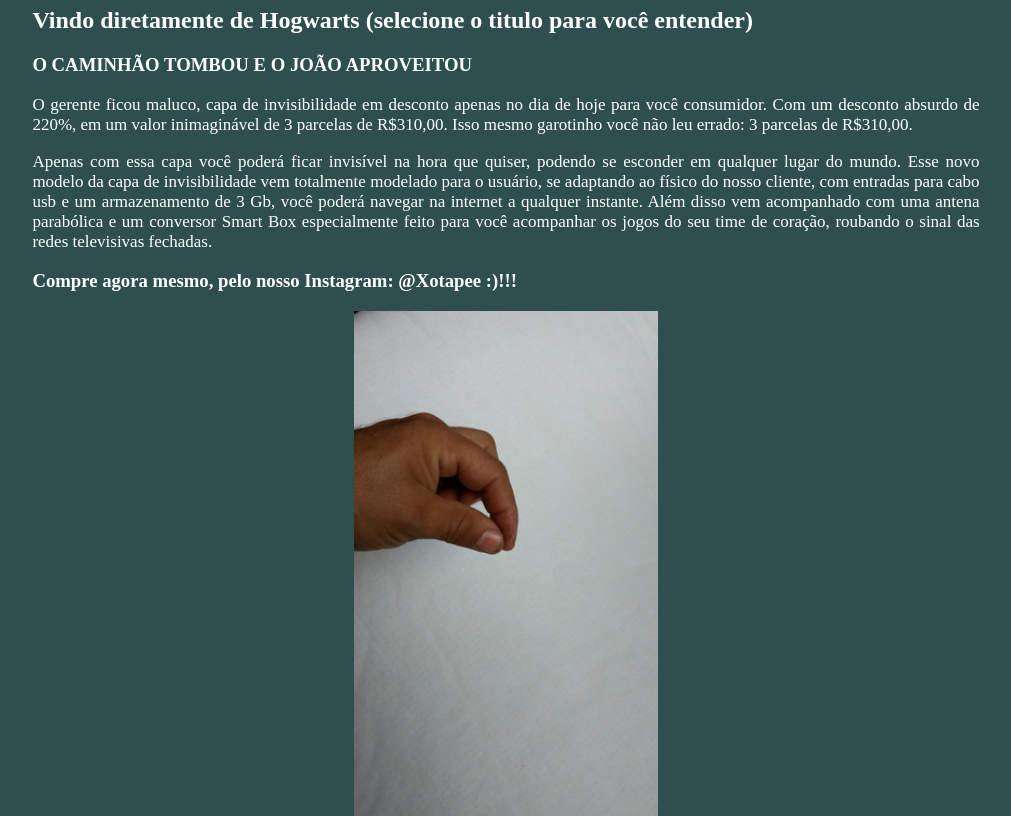
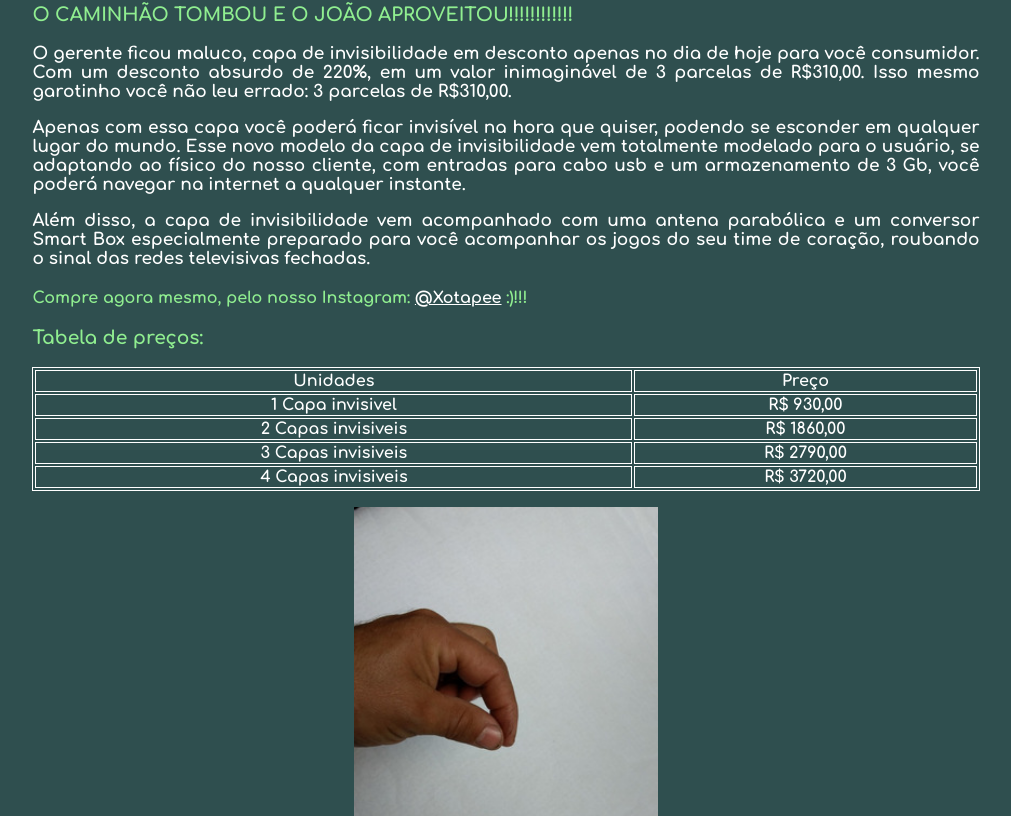
Before and after one commit to Xotapejoao/capa-invisivel-vendas, a plain HTML site: page index.html in a window 1280 px wide. Shown: the part 73-889 px from the top of the page, without its empty margins (134-1145 px from the left). Drawn offline with Linux system fonts and the light colour scheme.

Commit message:
Versão 2

```diff
--- a/css/estilo.css
+++ b/css/estilo.css
@@ -4,11 +4,12 @@ body{
 	color: #FFF;
 	margin-left:  13%;
 	margin-right: 13%;
+	font-family: 'Comfortaa', cursive;
 }
 
 h1{
 
-color: #2F4F4F;
+color: #90EE90;
 text-align: center;
 }
 
@@ -30,3 +31,16 @@ text-align: center;
 
 
 }
+
+table, th, td {
+  border: 1px solid #FFF;
+}
+h3 {color: #90EE90  }
+
+h4 {color: #90EE90  }
+
+td { text-align: center }
+
+a{ color: #FFF }
+
+h6 {color: #90EE90; text-align: center}
--- a/index.html
+++ b/index.html
@@ -5,23 +5,52 @@
 	<meta name="viewport" content="width=device-width,initial-scale=1.0">
 	<link rel="stylesheet" type="text/css" href="css/estilo.css">
 	<title> João Paulo Moura Martins </title>
+	<link href="https://fonts.googleapis.com/css2?family=Comfortaa:wght@700&display=swap" rel="stylesheet">
 </head>
 <body>
 	<h1>CAPA INVISIVEL</h1>
-	<h2>Vindo diretamente de Hogwarts (selecione o titulo para você entender) </h2>
-	<h3>O CAMINHÃO TOMBOU E O JOÃO APROVEITOU
+	<h3>O CAMINHÃO TOMBOU E O JOÃO APROVEITOU!!!!!!!!!!!!
 	</h3>
 <p>O gerente ficou maluco, capa de invisibilidade em desconto apenas no dia de hoje para você consumidor. Com um desconto absurdo de 220%, em um valor inimaginável de 3 parcelas de R$310,00. Isso mesmo garotinho você não leu errado: 3 parcelas de R$310,00.
 </p>
 
-<p> Apenas com essa capa você poderá ficar invisível na hora que quiser, podendo se esconder em qualquer lugar do mundo. Esse novo modelo da capa de invisibilidade vem totalmente modelado para o usuário, se adaptando ao físico do nosso cliente, com entradas para cabo usb e um armazenamento de 3 Gb, você poderá navegar na internet a qualquer instante. Além disso vem acompanhado com uma antena parabólica e um conversor Smart Box especialmente feito para você acompanhar os jogos do seu time de coração, roubando o sinal das redes televisivas fechadas. </p>
-<h3>Compre agora mesmo, pelo nosso Instagram: @Xotapee :)!!!</h3>
+<p> Apenas com essa capa você poderá ficar invisível na hora que quiser, podendo se esconder em qualquer lugar do mundo. Esse novo modelo da capa de invisibilidade vem totalmente modelado para o usuário, se adaptando ao físico do nosso cliente, com entradas para cabo usb e um armazenamento de 3 Gb, você poderá navegar na internet a qualquer instante. </p>
+
+<p> Além disso, a capa de invisibilidade vem acompanhado com uma antena parabólica e um conversor Smart Box especialmente preparado para você acompanhar os jogos do seu time de coração, roubando o sinal das redes televisivas fechadas. </p>
+<h4>Compre agora mesmo, pelo nosso Instagram: <a href="https://www.instagram.com/xotapeee/?hl=pt-br">@Xotapee</a> :)!!!</h4>
+
+<h3>Tabela de preços:</h3>
+<table style="width:100%">
+  <tr>
+    <th>Unidades</th>
+    <th>Preço</th>
+  </tr>
+  <tr>
+    <td> 1 Capa invisivel</td>
+    <td>R$ 930,00</td>
+  </tr>
+  <tr>
+    <td> 2 Capas invisiveis</td>
+    <td>R$ 1860,00</td>
+  </tr>
+  <tr>
+    <td> 3 Capas invisiveis</td>
+    <td>R$ 2790,00</td>
+  </tr>
+   <tr>
+    <td> 4 Capas invisiveis</td>
+    <td>R$ 3720,00</td>
+  </tr>
+</table>
+
+
 <figure>
 	<img src="img/desisto.png">
 
 </figure>
 
-<p>Foto meramente ilustrativa (mão não inclusa no pacote)</p>
+<h6>°Foto meramente ilustrativa (mão não inclusa no pacote)</h6>
+
 
 </body>
 </html>
```
